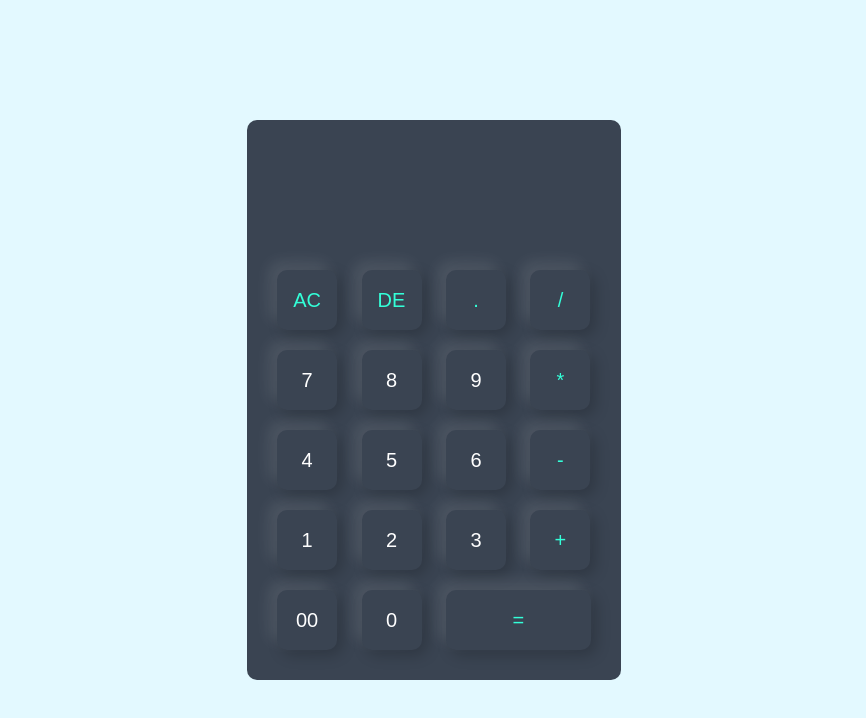
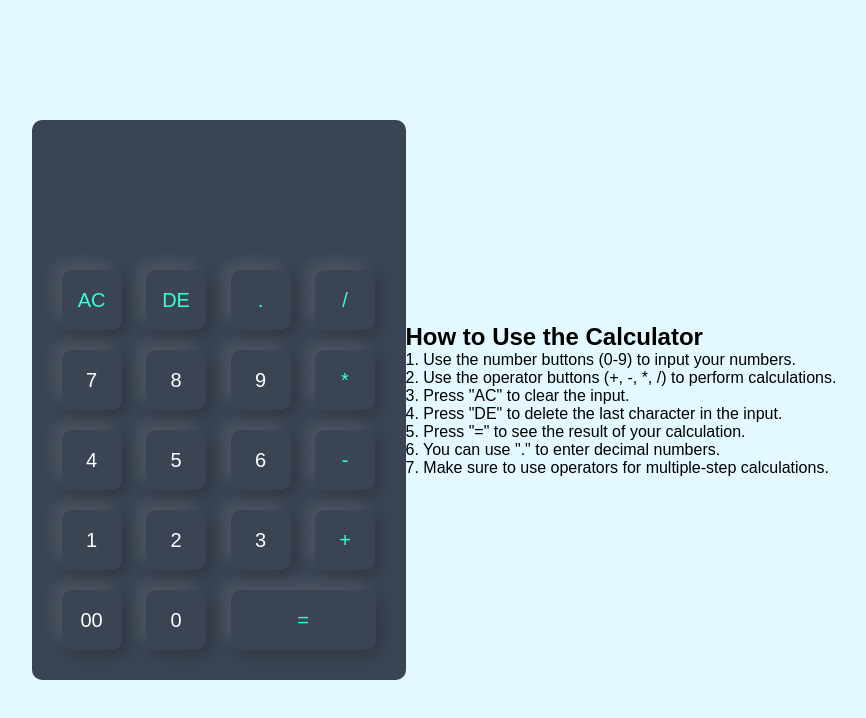
Before and after one commit to YawBoah/Calculator, a plain HTML site: page index.html in a window 1280 px wide. Shown: the whole page, without its empty margins (206-1072 px from the left). Drawn offline with Linux system fonts and the light colour scheme.

Commit message:
Added a div on how to use the calculator

```diff
--- a/index.html
+++ b/index.html
@@ -45,6 +45,17 @@
             </div>
         </form>
     </div>
+
+    <div class="usage-guide">
+        <h2>How to Use the Calculator</h2>
+        <p>1. Use the number buttons (0-9) to input your numbers.</p>
+        <p>2. Use the operator buttons (+, -, *, /) to perform calculations.</p>
+        <p>3. Press "AC" to clear the input.</p>
+        <p>4. Press "DE" to delete the last character in the input.</p>
+        <p>5. Press "=" to see the result of your calculation.</p>
+        <p>6. You can use "." to enter decimal numbers.</p>
+        <p>7. Make sure to use operators for multiple-step calculations.</p>
+    </div>
 </div>
 
     <script src="script.js"></script>
```
